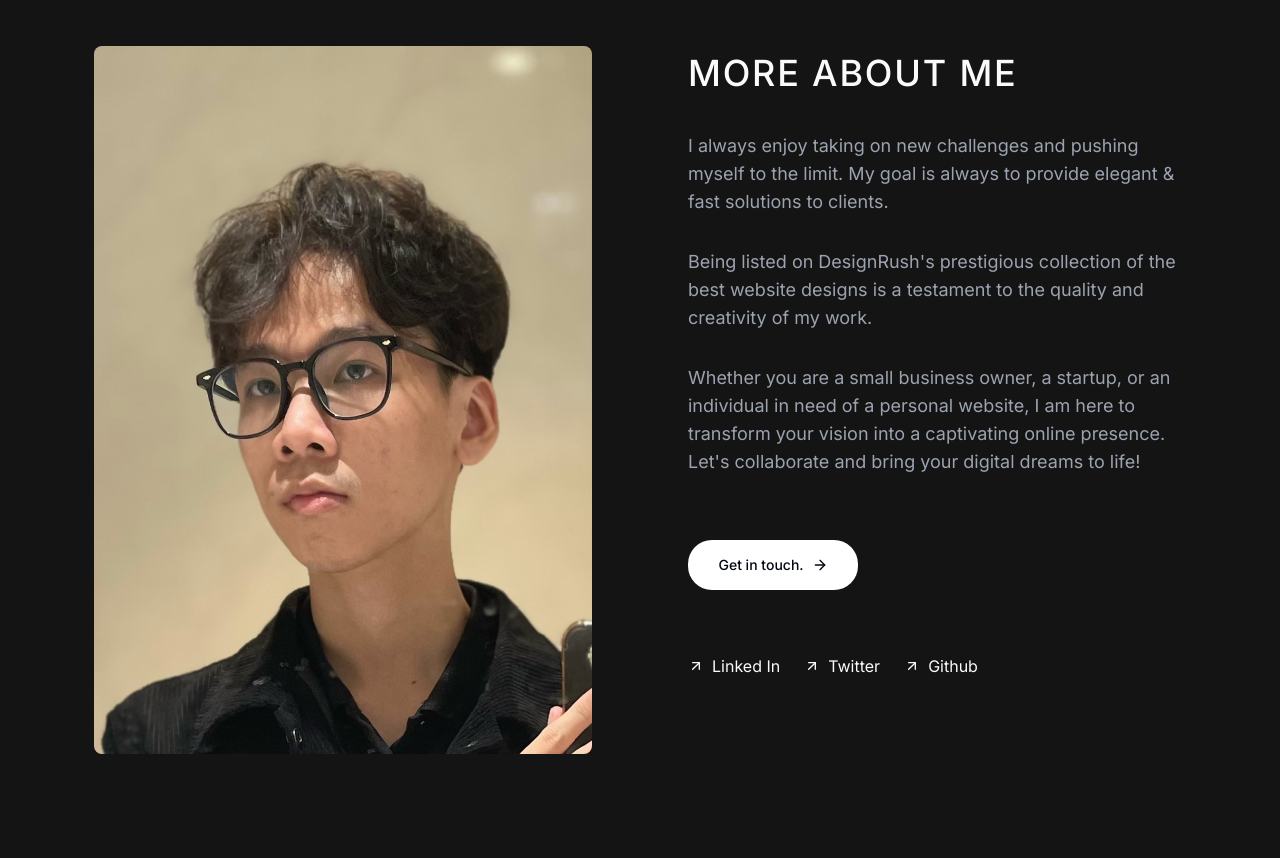
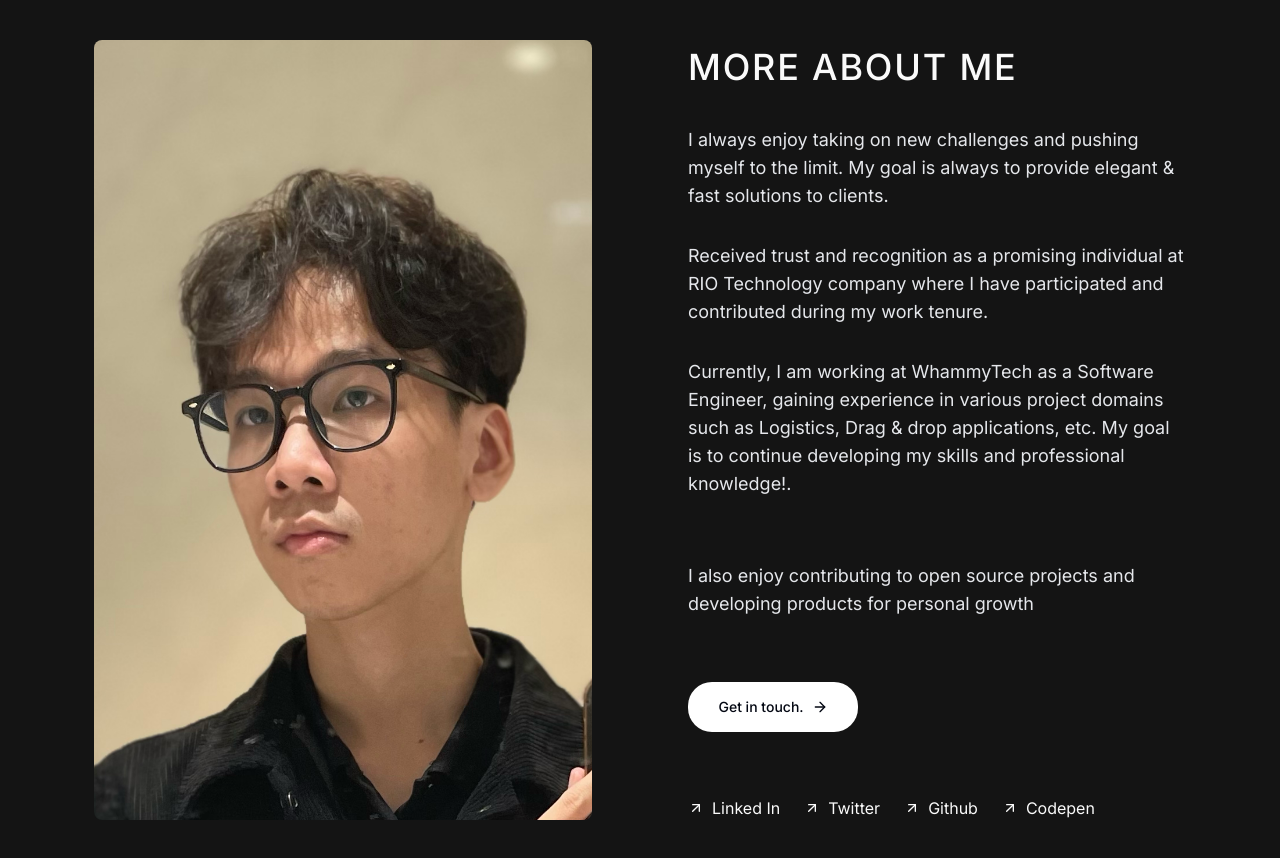
Before and after one commit to duongductrong/danielll.dev, a Next.js app: page /about-me in a window 1280 px wide. Shown: the part 600-1458 px from the top of the page. Built offline with nearby package versions, Linux system fonts and the light colour scheme.

Commit message:
chore: fill content for home page

```diff
--- a/src/app/(site)/_components/contact-section.tsx
+++ b/src/app/(site)/_components/contact-section.tsx
@@ -1,4 +1,5 @@
 import Button from "@/components/buttons/button";
+import ReferenceSocialsGroup from "@/components/reference-socials-group";
 import TextDescription from "@/components/texts/text-description";
 import TextMain from "@/components/texts/text-main";
 import { ArrowRight, ArrowUpRight } from "lucide-react";
@@ -27,20 +28,7 @@ const ContactSection: FC<ContactSectionProps> = (props) => {
         Get in touch <ArrowRight className="w-4 h-4 ml-2" />
       </Button>
 
-      <div className="flex items-center gap-6">
-        <div className="inline-flex items-center gap-2">
-          <ArrowUpRight className="w-4 h-4" />
-          Linked In
-        </div>
-        <div className="inline-flex items-center gap-2">
-          <ArrowUpRight className="w-4 h-4" />
-          Twitter
-        </div>
-        <div className="inline-flex items-center gap-2">
-          <ArrowUpRight className="w-4 h-4" />
-          Github
-        </div>
-      </div>
+      <ReferenceSocialsGroup />
     </div>
   );
 };
--- a/src/app/(site)/about-me/page.tsx
+++ b/src/app/(site)/about-me/page.tsx
@@ -5,11 +5,12 @@
 import Button from "@/components/buttons/button";
 import Container from "@/components/container";
 import Smoother from "@/components/motions/smoother";
+import ReferenceSocialsGroup from "@/components/reference-socials-group";
 import TextDescription from "@/components/texts/text-description";
 import TextLegend from "@/components/texts/text-legend";
 import TextMain from "@/components/texts/text-main";
 import { PAGE_CONTENT_ABOUT_ME } from "@/enums/page-content";
-import { ArrowRight, ArrowUpRight } from "lucide-react";
+import { ArrowRight } from "lucide-react";
 import Image from "next/image";
 
 export interface AboutMeProps {}
@@ -49,39 +50,31 @@ const AboutMe = (props: AboutMeProps) => {
             <h2 className="font-medium leading-normal	-tracking-tighter text-4xl mb-8 uppercase">
               MORE ABOUT ME
             </h2>
-            <p className="text-lg text-gray-500 dark:text-gray-400 mb-8">
+            <p className="text-lg text-gray-800 dark:text-gray-200 mb-8">
               I always enjoy taking on new challenges and pushing myself to the
               limit. My goal is always to provide elegant & fast solutions to
               clients.
             </p>
-            <p className="text-lg text-gray-500 dark:text-gray-400 mb-8">
-              Being listed on DesignRush's prestigious collection of the best
-              website designs is a testament to the quality and creativity of my
-              work.
+            <p className="text-lg text-gray-800 dark:text-gray-200 mb-8">
+              Received trust and recognition as a promising individual at RIO
+              Technology company where I have participated and contributed
+              during my work tenure.
             </p>
-            <p className="text-lg text-gray-500 dark:text-gray-400 mb-16">
-              Whether you are a small business owner, a startup, or an
-              individual in need of a personal website, I am here to transform
-              your vision into a captivating online presence. Let's collaborate
-              and bring your digital dreams to life!
+            <p className="text-lg text-gray-800 dark:text-gray-200 mb-16">
+              Currently, I am working at WhammyTech as a Software Engineer,
+              gaining experience in various project domains such as Logistics,
+              Drag & drop applications, etc. My goal is to continue developing
+              my skills and professional knowledge!.
+            </p>
+            <p className="text-lg text-gray-800 dark:text-gray-200 mb-16">
+              I also enjoy contributing to open source projects and developing
+              products for personal growth
             </p>
             <Button className="min-w-[170px] mb-16">
               Get in touch. <ArrowRight className="w-4 h-4 ml-2" />
             </Button>
-            <div className="flex items-center gap-6">
-              <div className="inline-flex items-center gap-2">
-                <ArrowUpRight className="w-4 h-4" />
-                Linked In
-              </div>
-              <div className="inline-flex items-center gap-2">
-                <ArrowUpRight className="w-4 h-4" />
-                Twitter
-              </div>
-              <div className="inline-flex items-center gap-2">
-                <ArrowUpRight className="w-4 h-4" />
-                Github
-              </div>
-            </div>
+
+            <ReferenceSocialsGroup />
           </div>
         </Container>
       </Smoother.ScrollSection>
@@ -97,7 +90,7 @@ const AboutMe = (props: AboutMeProps) => {
               className="flex flex-col md:flex-row items-start justify-start mb-20 gap-4"
             >
               <div className="flex items-center w-full max-w-[400px]">
-                <p className="w-full text-2xl font-light text-gray-400 dark:text-gray-500">
+                <p className="w-full text-2xl font-light text-gray-500 dark:text-gray-400">
                   {content.date}
                 </p>
                 {/* <div className="w-full h-[1px] border-t border-solid border-gray-50"></div> */}
--- a/src/app/(site)/page.tsx
+++ b/src/app/(site)/page.tsx
@@ -1,3 +1,4 @@
+/* eslint-disable @next/next/no-img-element */
 "use client";
 
 import Button from "@/components/buttons/button";
@@ -7,6 +8,7 @@ import RotatePersonal from "@/components/rotate-personal";
 import TextDescription from "@/components/texts/text-description";
 import TextLegend from "@/components/texts/text-legend";
 import TextMain from "@/components/texts/text-main";
+import { PAGE_CONTENT_HOME } from "@/enums/page-content";
 
 export default function Home() {
   return (
@@ -41,12 +43,23 @@ export default function Home() {
       </Smoother.ScrollSection>
 
       <Smoother.ScrollSection asHorizontalScroll>
-        <div className="flex gap-4">
-          <div className="flex-1 min-w-[500px] h-[500px] bg-slate-950 dark:bg-slate-50"></div>
-          <div className="flex-1 min-w-[500px] h-[500px] bg-slate-950 dark:bg-slate-50"></div>
-          <div className="flex-1 min-w-[500px] h-[500px] bg-slate-950 dark:bg-slate-50"></div>
-          <div className="flex-1 min-w-[500px] h-[500px] bg-slate-950 dark:bg-slate-50"></div>
-          <div className="flex-1 min-w-[500px] h-[500px] bg-slate-950 dark:bg-slate-50"></div>
+        <div className="flex gap-12 px-8">
+          {PAGE_CONTENT_HOME.CODEPENS.map((codepen) => (
+            <a
+              key={codepen.href}
+              href={codepen.href}
+              target="_blank"
+              className="block flex-1 min-w-[500px] h-[500px]"
+            >
+              <img
+                width="100%"
+                height="100%"
+                src={codepen.src}
+                alt="Codepen thumbnail"
+                className="w-full h-full object-contain"
+              />
+            </a>
+          ))}
         </div>
       </Smoother.ScrollSection>
     </>
--- /dev/null
+++ b/src/components/reference-socials-group.tsx
@@ -0,0 +1,45 @@
+import { ArrowUpRight } from "lucide-react";
+import { FC } from "react";
+
+export interface ReferenceSocialsGroupProps {}
+
+const ReferenceSocialsGroup: FC<ReferenceSocialsGroupProps> = () => {
+  return (
+    <div className="flex items-center gap-6">
+      <a
+        target="_blank"
+        href="https://www.linkedin.com/in/duongductrong/"
+        className="inline-flex items-center gap-2"
+      >
+        <ArrowUpRight className="w-4 h-4" />
+        Linked In
+      </a>
+      <a
+        target="_blank"
+        href="https://twitter.com/duongductrong_"
+        className="inline-flex items-center gap-2"
+      >
+        <ArrowUpRight className="w-4 h-4" />
+        Twitter
+      </a>
+      <a
+        target="_blank"
+        href="https://github.com/duongductrong"
+        className="inline-flex items-center gap-2"
+      >
+        <ArrowUpRight className="w-4 h-4" />
+        Github
+      </a>
+      <a
+        target="_blank"
+        href="https://codepen.io/codeEN"
+        className="inline-flex items-center gap-2"
+      >
+        <ArrowUpRight className="w-4 h-4" />
+        Codepen
+      </a>
+    </div>
+  );
+};
+
+export default ReferenceSocialsGroup;
--- a/src/enums/page-content.ts
+++ b/src/enums/page-content.ts
@@ -122,3 +122,36 @@ export const PAGE_CONTENT_PROJECTS = {
     },
   ],
 };
+
+export const PAGE_CONTENT_HOME = {
+  CODEPENS: [
+    {
+      href: "https://codepen.io/CodeEN/pen/gOzByzm",
+      src: "https://res.cloudinary.com/xskill/image/upload/v1687279185/meee/codepen-1_lqljph.webp",
+    },
+    {
+      href: "https://codepen.io/CodeEN/pen/vYpYRbZ",
+      src: "https://res.cloudinary.com/xskill/image/upload/v1687279185/meee/codepen-2_jxfxbo.webp",
+    },
+    {
+      href: "https://codepen.io/CodeEN/pen/ZEagjJE",
+      src: "https://res.cloudinary.com/xskill/image/upload/v1687279185/meee/codepen-3_qz57bd.webp",
+    },
+    {
+      href: "https://codepen.io/CodeEN/pen/ZEaPXXW",
+      src: "https://res.cloudinary.com/xskill/image/upload/v1687279185/meee/codepen-4_toc1wv.webp",
+    },
+    {
+      href: "https://codepen.io/CodeEN/pen/JjXmojm",
+      src: "https://res.cloudinary.com/xskill/image/upload/v1687279185/meee/codepen-6_wvde3w.webp",
+    },
+    {
+      href: "https://codepen.io/CodeEN/pen/XWdxBap",
+      src: "https://res.cloudinary.com/xskill/image/upload/v1687279185/meee/codepen-5_qqcoqi.webp",
+    },
+    {
+      href: "https://codepen.io/CodeEN/pen/wvMqLEE",
+      src: "https://res.cloudinary.com/xskill/image/upload/v1687279186/meee/codepen-7_xrljqs.webp",
+    },
+  ],
+};
```
